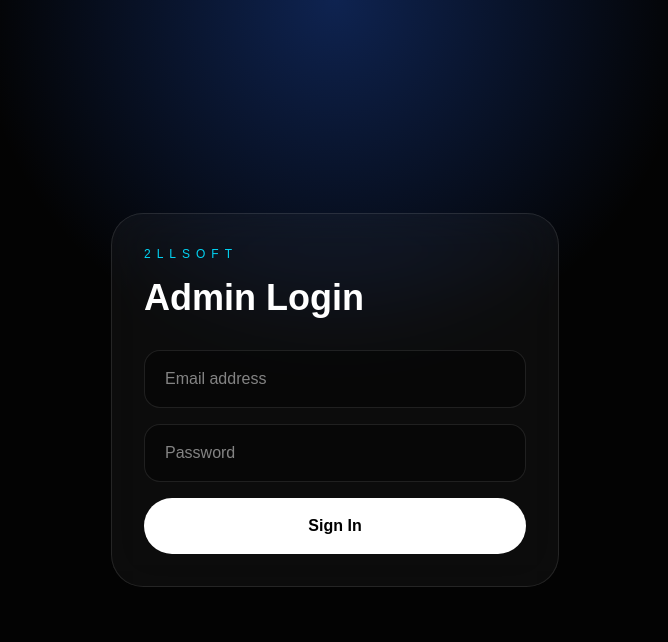
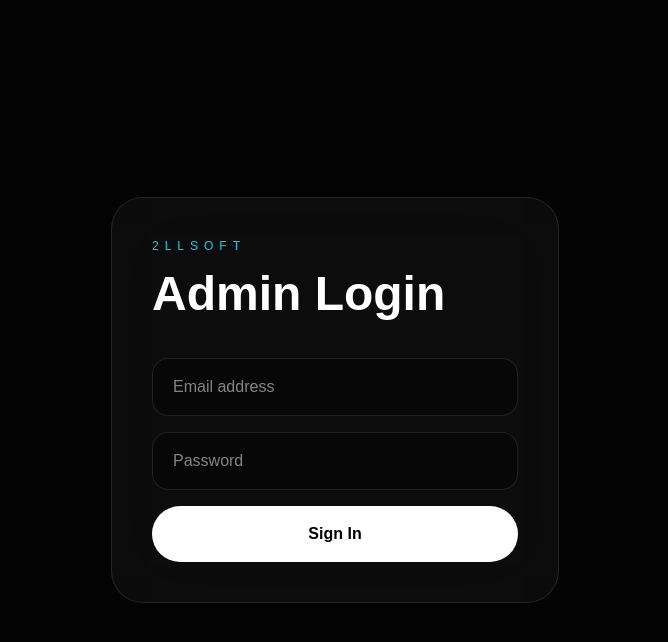
Before and after one commit to 2LLSOFT/2llsoft-clean, a Next.js app: page /login in a window 1280 px wide. Shown: the top 642 px of the page, without its empty margins (305-973 px from the left). Built offline with nearby package versions, Linux system fonts and the light colour scheme.

Commit message:
add protected dashboard auth

```diff
--- a/app/login/page.tsx
+++ b/app/login/page.tsx
@@ -5,18 +5,26 @@ import { useState } from "react";
 
 export default function LoginPage() {
   const router = useRouter();
+
   const [error, setError] = useState("");
 
   function handleSubmit(event: React.FormEvent<HTMLFormElement>) {
     event.preventDefault();
 
     const form = new FormData(event.currentTarget);
+
     const email = form.get("email");
     const password = form.get("password");
 
-    if (email === "admin@2llsoft.com" && password === "123456") {
-      document.cookie = "admin-auth=true; path=/";
+    if (
+      email === "admin@2llsoft.com" &&
+      password === "123456"
+    ) {
+      document.cookie =
+        "admin-auth=true; path=/; max-age=86400";
+
       router.push("/dashboard");
+
       return;
     }
 
@@ -25,40 +33,46 @@ export default function LoginPage() {
 
   return (
     <main className="flex min-h-screen items-center justify-center bg-[#030303] px-6 text-white">
-      <div className="absolute inset-0 bg-[radial-gradient(circle_at_top,#2563eb55,transparent_35%)]" />
-
-      <form
-        onSubmit={handleSubmit}
-        className="relative z-10 w-full max-w-md rounded-[2rem] border border-white/10 bg-white/[0.04] p-8 backdrop-blur-xl"
-      >
+      <div className="w-full max-w-md rounded-[2rem] border border-white/10 bg-white/[0.04] p-10 backdrop-blur-2xl">
         <p className="text-xs uppercase tracking-[0.5em] text-cyan-400">
           2LLSOFT
         </p>
 
-        <h1 className="mt-4 text-4xl font-black">Admin Login</h1>
+        <h1 className="mt-4 text-5xl font-black">
+          Admin Login
+        </h1>
 
-        <div className="mt-8 space-y-4">
+        <form
+          onSubmit={handleSubmit}
+          className="mt-10 space-y-4"
+        >
           <input
+            type="email"
             name="email"
-            type="email"
             placeholder="Email address"
             className="w-full rounded-2xl border border-white/10 bg-black/40 px-5 py-4 outline-none"
           />
 
           <input
+            type="password"
             name="password"
-            type="password"
             placeholder="Password"
             className="w-full rounded-2xl border border-white/10 bg-black/40 px-5 py-4 outline-none"
           />
 
-          <button className="w-full rounded-full bg-white px-8 py-4 font-bold text-black">
+          <button
+            className="w-full rounded-full bg-white px-8 py-4 font-bold text-black transition duration-300 hover:scale-105 hover:bg-cyan-300"
+          >
             Sign In
           </button>
-        </div>
+        </form>
 
-        {error && <p className="mt-5 text-sm text-red-400">{error}</p>}
-      </form>
+        {error && (
+          <p className="mt-6 text-sm text-red-400">
+            {error}
+          </p>
+        )}
+      </div>
     </main>
   );
 }
--- /dev/null
+++ b/app/middleware.ts
@@ -0,0 +1,24 @@
+import { NextResponse } from "next/server";
+import type { NextRequest } from "next/server";
+
+export function middleware(request: NextRequest) {
+  const isLoggedIn = request.cookies.get("admin-auth");
+
+  const protectedRoutes = [
+    "/dashboard",
+  ];
+
+  const isProtected = protectedRoutes.some((route) =>
+    request.nextUrl.pathname.startsWith(route)
+  );
+
+  if (isProtected && !isLoggedIn) {
+    return NextResponse.redirect(new URL("/login", request.url));
+  }
+
+  return NextResponse.next();
+}
+
+export const config = {
+  matcher: ["/dashboard/:path*"],
+};
```
